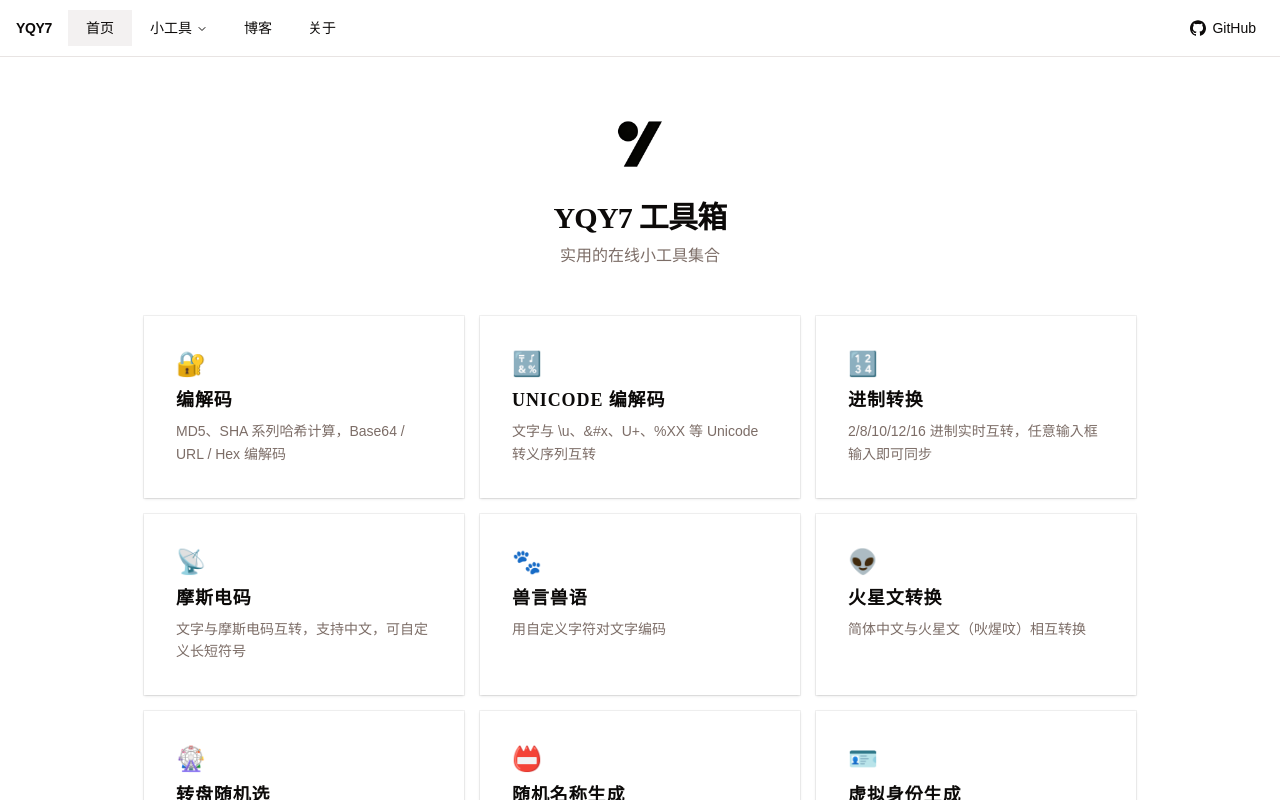
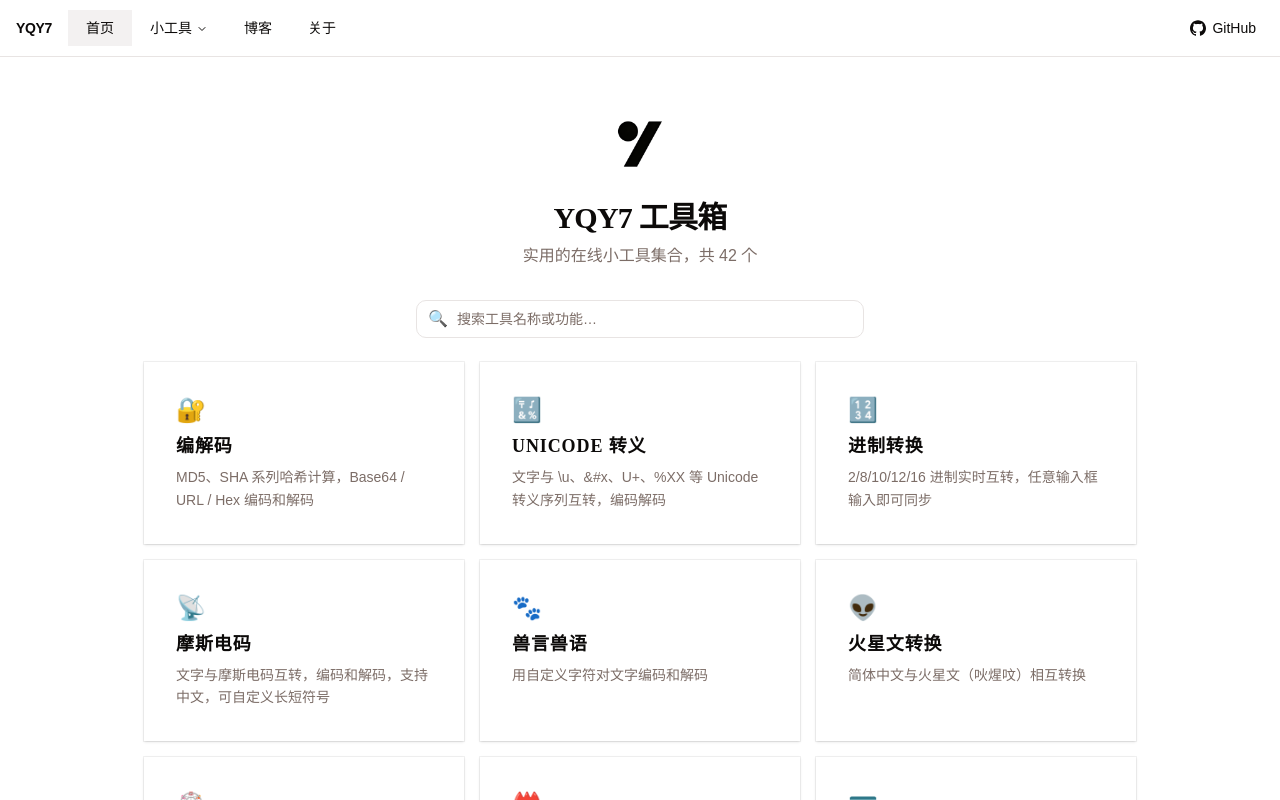
Before and after one commit to yqy7/yqy7.github.io, a React (Vite) app: page /tools/qrcode in a window 1280 px wide. Shown: the top 800 px of the page. Built offline with nearby package versions, Linux system fonts and the light colour scheme; what easyqrcodejs, wg-random-name would draw is missing.

Commit message:
feat: 首页增加工具数量显示和搜索过滤功能

```diff
--- a/src/App.tsx
+++ b/src/App.tsx
@@ -1,3 +1,4 @@
+import { useState } from "react"
 import { NavLink } from "react-router"
 import favicon from "./assets/favicon.png"
 import { Card, CardDescription, CardHeader, CardTitle } from "@/components/ui/card"
@@ -7,13 +8,13 @@ const tools = [
   {
     to: "/tools/encode-decode",
     title: "编解码",
-    desc: "MD5、SHA 系列哈希计算，Base64 / URL / Hex 编解码",
+    desc: "MD5、SHA 系列哈希计算，Base64 / URL / Hex 编码和解码",
     icon: "🔐",
   },
   {
     to: "/tools/unicode",
-    title: "Unicode 编解码",
-    desc: "文字与 \\u、&#x、U+、%XX 等 Unicode 转义序列互转",
+    title: "Unicode 转义",
+    desc: "文字与 \\u、&#x、U+、%XX 等 Unicode 转义序列互转，编码解码",
     icon: "🔣",
   },
   {
@@ -25,13 +26,13 @@ const tools = [
   {
     to: "/tools/morse",
     title: "摩斯电码",
-    desc: "文字与摩斯电码互转，支持中文，可自定义长短符号",
+    desc: "文字与摩斯电码互转，编码和解码，支持中文，可自定义长短符号",
     icon: "📡",
   },
   {
     to: "/tools/animal-speak",
     title: "兽言兽语",
-    desc: "用自定义字符对文字编码",
+    desc: "用自定义字符对文字编码和解码",
     icon: "🐾",
   },
   {
@@ -260,10 +261,19 @@ const tools = [
 ]
 
 function App() {
+  const [query, setQuery] = useState("")
+  const q = query.trim().toLowerCase()
+  const filtered = q
+    ? tools.filter(
+        (t) =>
+          t.title.toLowerCase().includes(q) || t.desc.toLowerCase().includes(q),
+      )
+    : tools
+
   return (
     <div className="mx-auto max-w-5xl px-4 py-12">
       {/* Hero */}
-      <div className="mb-12 text-center">
+      <div className="mb-8 text-center">
         <img
           src={favicon}
           className="mx-auto size-20 object-contain"
@@ -272,12 +282,31 @@ function App() {
         <h1 className="mt-4 font-heading text-3xl font-bold tracking-tight">
           YQY7 工具箱
         </h1>
-        <p className="mt-2 text-muted-foreground">实用的在线小工具集合</p>
+        <p className="mt-2 text-muted-foreground">
+          实用的在线小工具集合，共 {tools.length} 个
+        </p>
+      </div>
+
+      {/* 搜索 */}
+      <div className="mb-6 flex justify-center">
+        <div className="relative w-full max-w-md">
+          <span className="pointer-events-none absolute left-3 top-1/2 -translate-y-1/2 text-muted-foreground">
+            🔍
+          </span>
+          <input
+            type="search"
+            value={query}
+            onChange={(e) => setQuery(e.currentTarget.value)}
+            placeholder="搜索工具名称或功能…"
+            className="w-full rounded-lg border border-border bg-transparent py-2 pl-10 pr-3 text-sm outline-none transition-colors placeholder:text-muted-foreground focus-visible:border-ring"
+          />
+        </div>
       </div>
 
       {/* 工具入口卡片 */}
+      {filtered.length > 0 ? (
         <div className="grid gap-4 sm:grid-cols-2 lg:grid-cols-3">
-        {tools.map((tool) => (
+          {filtered.map((tool) => (
             <NavLink key={tool.to} to={tool.to}>
               <Card className="h-full transition-shadow hover:shadow-md">
                 <CardHeader>
@@ -289,6 +318,11 @@ function App() {
             </NavLink>
           ))}
         </div>
+      ) : (
+        <div className="py-16 text-center text-sm text-muted-foreground">
+          未找到与「{query}」相关的工具
+        </div>
+      )}
     </div>
   )
 }
```
Lines whose indentation alone changed are shown as unchanged.
